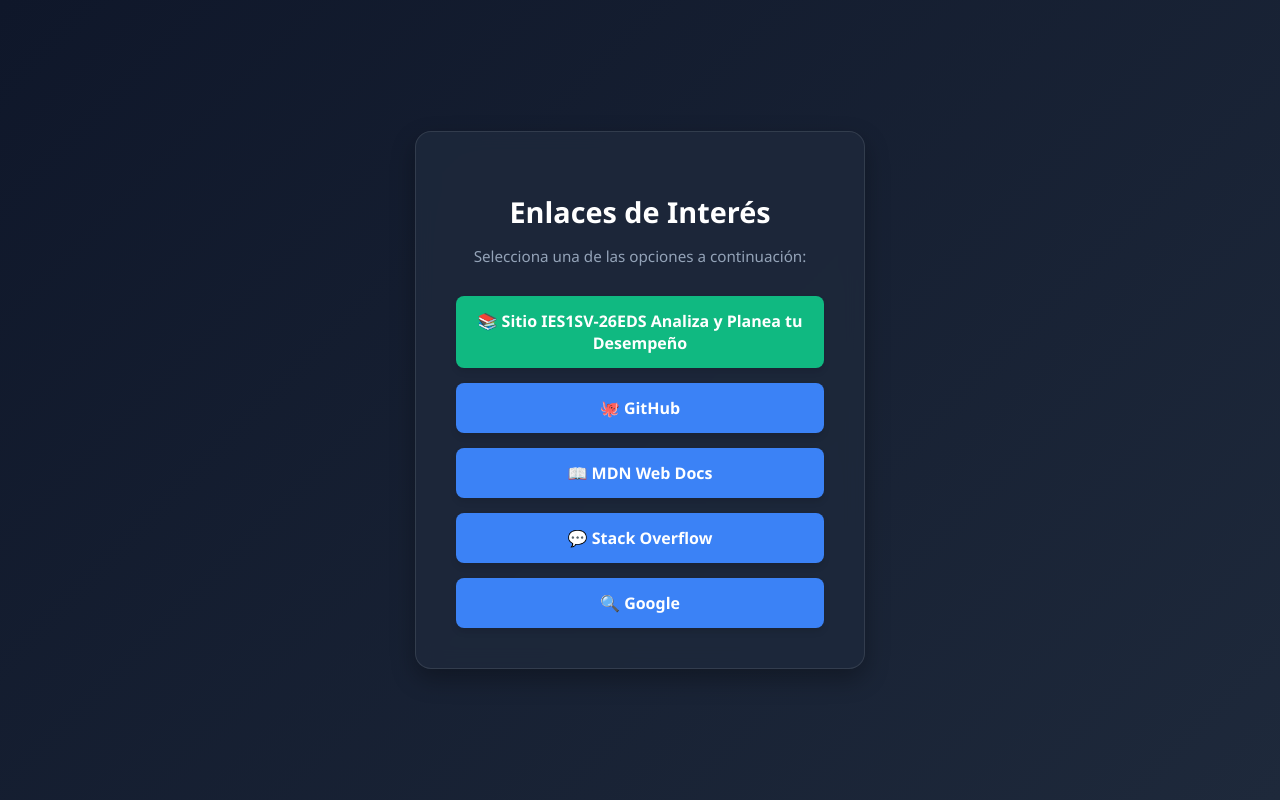
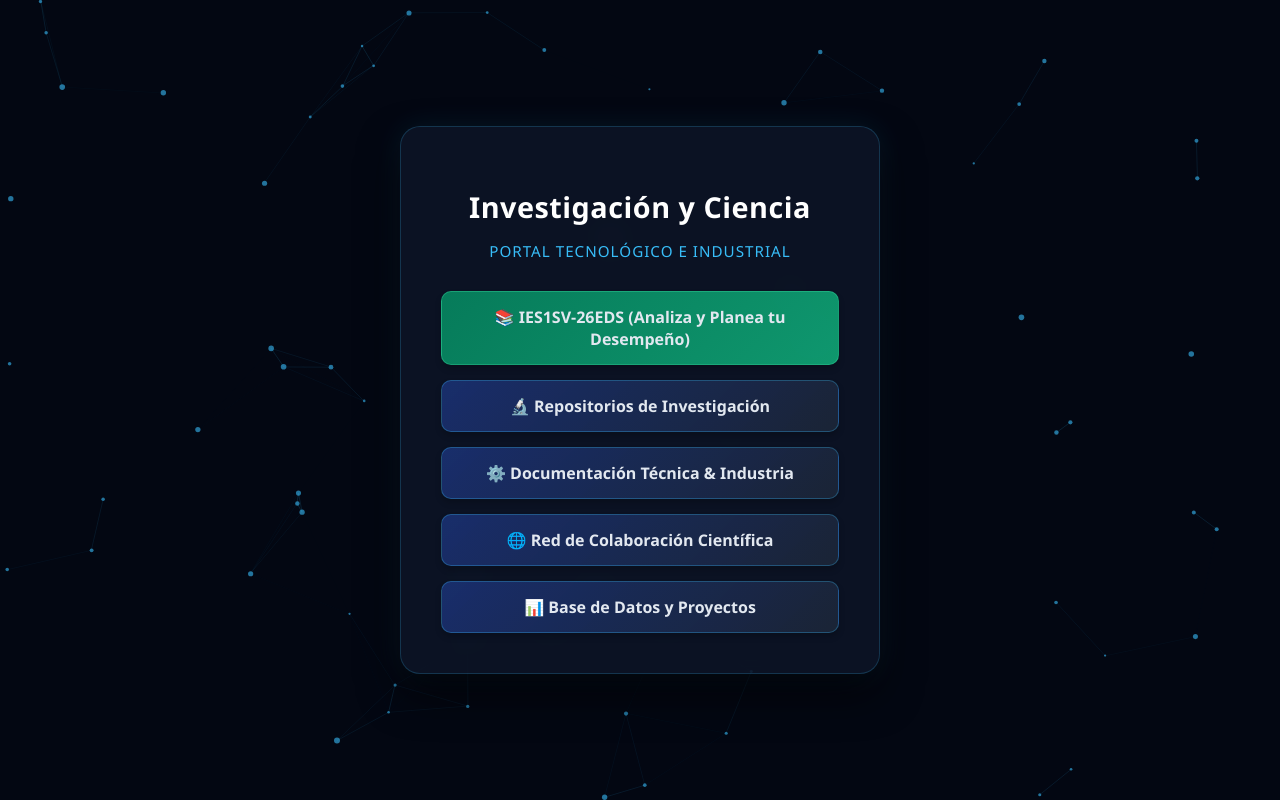
Before and after one commit to kasmo0/kasmo0.github.io, a plain HTML site: page index.html in a window 1280 px wide. Drawn offline with Linux system fonts and the light colour scheme.

Commit message:
Update index.html for new title and styles

```diff
--- a/index.html
+++ b/index.html
@@ -3,12 +3,12 @@
 <head>
     <meta charset="UTF-8">
     <meta name="viewport" content="width=device-width, initial-scale=1.0">
-    <title>VIGILALO</title>
+    <title>Portal de Investigación y Tecnología</title>
     <style>
-        /* Estilos generales y fondo con degradado moderno */
+        /* Estilos generales y fondo tecnológico base */
         body {
             font-family: 'Segoe UI', Tahoma, Geneva, Verdana, sans-serif;
-            background: linear-gradient(135deg, #0f172a 0%, #1e293b 100%);
+            background-color: #030712;
             color: #f8fafc;
             margin: 0;
             padding: 0;
@@ -16,32 +16,51 @@
             display: flex;
             justify-content: center;
             align-items: center;
+            overflow: hidden;
+            position: relative;
         }
 
-        /* Contenedor principal (Tarjeta central) */
+        /* Canvas para el fondo tecnológico en movimiento (partículas y conexiones) */
+        #tech-canvas {
+            position: absolute;
+            top: 0;
+            left: 0;
+            width: 100%;
+            height: 100%;
+            z-index: 1;
+        }
+
+        /* Contenedor principal (Tarjeta central flotante con efecto cristal) */
         .container {
-            background: rgba(30, 41, 59, 0.85);
-            backdrop-filter: blur(10px);
-            border: 1px solid rgba(255, 255, 255, 0.1);
+            position: relative;
+            z-index: 2;
+            background: rgba(15, 23, 42, 0.75);
+            backdrop-filter: blur(12px);
+            -webkit-backdrop-filter: blur(12px);
+            border: 1px solid rgba(56, 189, 248, 0.2);
             padding: 40px;
-            border-radius: 16px;
-            box-shadow: 0 10px 25px rgba(0, 0, 0, 0.3);
+            border-radius: 20px;
+            box-shadow: 0 20px 40px rgba(0, 0, 0, 0.6), 0 0 30px rgba(56, 189, 248, 0.1);
             width: 100%;
-            max-width: 450px;
+            max-width: 480px;
             text-align: center;
             box-sizing: border-box;
         }
 
         h1 {
-            margin-bottom: 10px;
+            margin-bottom: 8px;
             font-size: 1.8rem;
             color: #ffffff;
+            letter-spacing: 0.5px;
         }
 
         p.subtitle {
-            color: #94a3b8;
+            color: #38bdf8;
             font-size: 0.95rem;
             margin-bottom: 30px;
+            font-weight: 500;
+            text-transform: uppercase;
+            letter-spacing: 1px;
         }
 
         /* Estilos para la lista de enlaces */
@@ -53,62 +72,156 @@
 
         .links-list a {
             display: block;
-            background-color: #3b82f6;
-            color: white;
+            background: linear-gradient(135deg, rgba(30, 58, 138, 0.7) 0%, rgba(30, 41, 59, 0.8) 100%);
+            border: 1px solid rgba(56, 189, 248, 0.3);
+            color: #e2e8f0;
             text-decoration: none;
             padding: 14px 20px;
-            border-radius: 8px;
+            border-radius: 10px;
             font-weight: 600;
             transition: all 0.3s ease;
-            box-shadow: 0 4px 6px rgba(0, 0, 0, 0.1);
+            box-shadow: 0 4px 6px rgba(0, 0, 0, 0.2);
         }
 
         /* Efecto al pasar el mouse por encima */
         .links-list a:hover {
-            background-color: #2563eb;
-            transform: translateY(-2px);
-            box-shadow: 0 6px 12px rgba(59, 130, 246, 0.3);
+            background: linear-gradient(135deg, rgba(14, 165, 233, 0.8) 0%, rgba(37, 99, 235, 0.8) 100%);
+            color: #ffffff;
+            border-color: rgba(56, 189, 248, 0.8);
+            transform: translateY(-3px);
+            box-shadow: 0 8px 20px rgba(14, 165, 233, 0.4);
         }
 
-        /* Estilo especial para diferenciar el primer enlace */
+        /* Estilo especial destacado para el primer enlace (Sitio Docente) */
         .links-list a.primary {
-            background-color: #10b981;
+            background: linear-gradient(135deg, rgba(5, 150, 105, 0.8) 0%, rgba(16, 185, 129, 0.8) 100%);
+            border-color: rgba(52, 211, 153, 0.4);
         }
 
         .links-list a.primary:hover {
-            background-color: #059669;
-            box-shadow: 0 6px 12px rgba(16, 185, 129, 0.3);
+            background: linear-gradient(135deg, rgba(16, 185, 129, 0.9) 0%, rgba(5, 150, 105, 0.9) 100%);
+            border-color: rgba(52, 211, 153, 0.9);
+            box-shadow: 0 8px 20px rgba(16, 185, 129, 0.4);
         }
     </style>
 </head>
 <body>
 
+    <!-- Fondo tecnológico animado (Canvas) -->
+    <canvas id="tech-canvas"></canvas>
+
     <div class="container">
-        <h1>Enlaces de Interés</h1>
-        <p class="subtitle">Selecciona una de las opciones a continuación:</p>
+        <h1>Investigación y Ciencia</h1>
+        <p class="subtitle">Portal Tecnológico e Industrial</p>
 
         <div class="links-list">
+            <!-- Link 1: Solicitado -->
             <a href="http://vigilalo.com/sitio-docente/ies1sv.html" class="primary" target="_blank" rel="noopener noreferrer">
-                📚 Sitio IES1SV-26EDS Analiza y Planea tu Desempeño
+                📚 IES1SV-26EDS (Analiza y Planea tu Desempeño)
             </a>
 
+            <!-- Link 2 -->
             <a href="https://github.com" target="_blank" rel="noopener noreferrer">
-                🐙 GitHub
+                🔬 Repositorios de Investigación
             </a>
 
+            <!-- Link 3 -->
             <a href="https://developer.mozilla.org" target="_blank" rel="noopener noreferrer">
-                📖 MDN Web Docs
+                ⚙️ Documentación Técnica & Industria
             </a>
 
+            <!-- Link 4 -->
             <a href="https://stackoverflow.com" target="_blank" rel="noopener noreferrer">
-                💬 Stack Overflow
+                🌐 Red de Colaboración Científica
             </a>
 
+            <!-- Link 5 -->
             <a href="https://google.com" target="_blank" rel="noopener noreferrer">
-                🔍 Google
+                📊 Base de Datos y Proyectos
             </a>
         </div>
     </div>
 
+    <!-- Script para simular las conexiones de redes neuronales y partículas en movimiento -->
+    <script>
+        const canvas = document.getElementById('tech-canvas');
+        const ctx = canvas.getContext('2d');
+
+        let width, height;
+        let particles = [];
+
+        function resize() {
+            width = canvas.width = window.innerWidth;
+            height = canvas.height = window.innerHeight;
+        }
+
+        window.addEventListener('resize', resize);
+        resize();
+
+        class Particle {
+            constructor() {
+                this.x = Math.random() * width;
+                this.y = Math.random() * height;
+                this.vx = (Math.random() - 0.5) * 0.8;
+                this.vy = (Math.random() - 0.5) * 0.8;
+                this.radius = Math.random() * 2 + 1;
+            }
+
+            update() {
+                this.x += this.vx;
+                this.y += this.vy;
+
+                if (this.x < 0 || this.x > width) this.vx = -this.vx;
+                if (this.y < 0 || this.y > height) this.vy = -this.vy;
+            }
+
+            draw() {
+                ctx.beginPath();
+                ctx.arc(this.x, this.y, this.radius, 0, Math.PI * 2);
+                ctx.fillStyle = 'rgba(56, 189, 248, 0.6)';
+                ctx.fill();
+            }
+        }
+
+        // Crear número de partículas según el tamaño de pantalla
+        function initParticles() {
+            particles = [];
+            const count = Math.floor((width * height) / 15000);
+            for (let i = 0; i < count; i++) {
+                particles.push(new Particle());
+            }
+        }
+
+        initParticles();
+
+        function animate() {
+            ctx.clearRect(0, 0, width, height);
+
+            // Actualizar y dibujar partículas, conectándolas con líneas si están cerca (efecto red tecnológica)
+            for (let i = 0; i < particles.length; i++) {
+                particles[i].update();
+                particles[i].draw();
+
+                for (let j = i + 1; j < particles.length; j++) {
+                    const dx = particles[i].x - particles[j].x;
+                    const dy = particles[i].y - particles[j].y;
+                    const dist = Math.sqrt(dx * dx + dy * dy);
+
+                    if (dist < 120) {
+                        ctx.beginPath();
+                        ctx.moveTo(particles[i].x, particles[i].y);
+                        ctx.lineTo(particles[j].x, particles[j].y);
+                        ctx.strokeStyle = `rgba(56, 189, 248, ${0.2 * (1 - dist / 120)})`;
+                        ctx.lineWidth = 0.8;
+                        ctx.stroke();
+                    }
+                }
+            }
+
+            requestAnimationFrame(animate);
+        }
+
+        animate();
+    </script>
 </body>
 </html>
```
